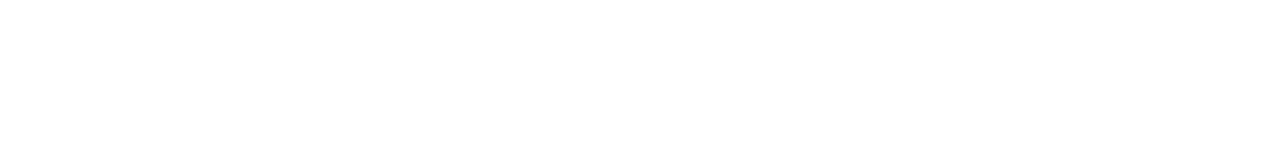
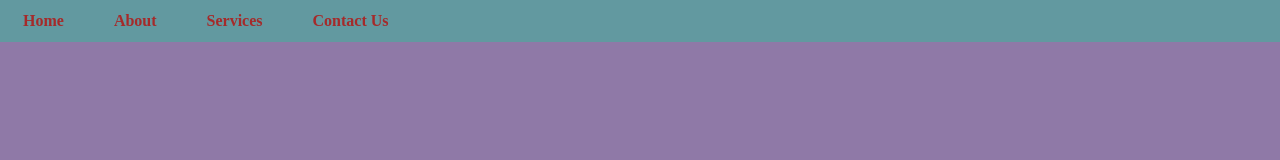
Before and after one commit to Mamun-2023/video-36, a plain HTML site: page index.html in a window 1280 px wide. Drawn offline with Linux system fonts and the light colour scheme.

Commit message:
adding multi color website

```diff
--- a/index.html
+++ b/index.html
@@ -4,7 +4,28 @@
     <meta charset="UTF-8" />
     <meta name="viewport" content="width=device-width, initial-scale=1.0" />
     <link rel="stylesheet" href="style.css" />
-    <title>Exercise-4</title>
+
+    <!-- google font poppins -->
+    <link rel="preconnect" href="https://fonts.googleapis.com" />
+    <link rel="preconnect" href="https://fonts.gstatic.com" crossorigin />
+
+    <!-- /* google font poppins */ -->
+    <style>
+      @import url("https://fonts.googleapis.com/css2?family=Poppins&display=swap");
+    </style>
+
+    <title>CSS MultiColor Website</title>
   </head>
-  <body></body>
+  <body>
+    <header>
+      <nav>
+        <ul>
+          <li><a href="/">Home</a></li>
+          <li><a href="/">About</a></li>
+          <li><a href="/">Services</a></li>
+          <li><a href="/">Contact Us</a></li>
+        </ul>
+      </nav>
+    </header>
+  </body>
 </html>
--- a/style.css
+++ b/style.css
@@ -0,0 +1,27 @@
+* {
+  margin: 0;
+  padding: 0;
+}
+:root{
+    --primary-color: rgb(98, 153, 160);
+    --secondary-color:rgb(143, 121, 167);
+    --text-color:rgb(175, 7, 7);
+}
+body{
+    background-color: var(--secondary-color);
+}
+ul li{
+    list-style: none;
+    display: inline;
+    padding: 23px;
+    font-weight:bolder;
+    color: var(--text-color);
+}
+nav{
+    background-color: var(--primary-color);
+    padding: 12px 0;
+}
+a{
+    text-decoration: none;
+    color: brown;
+}
```
